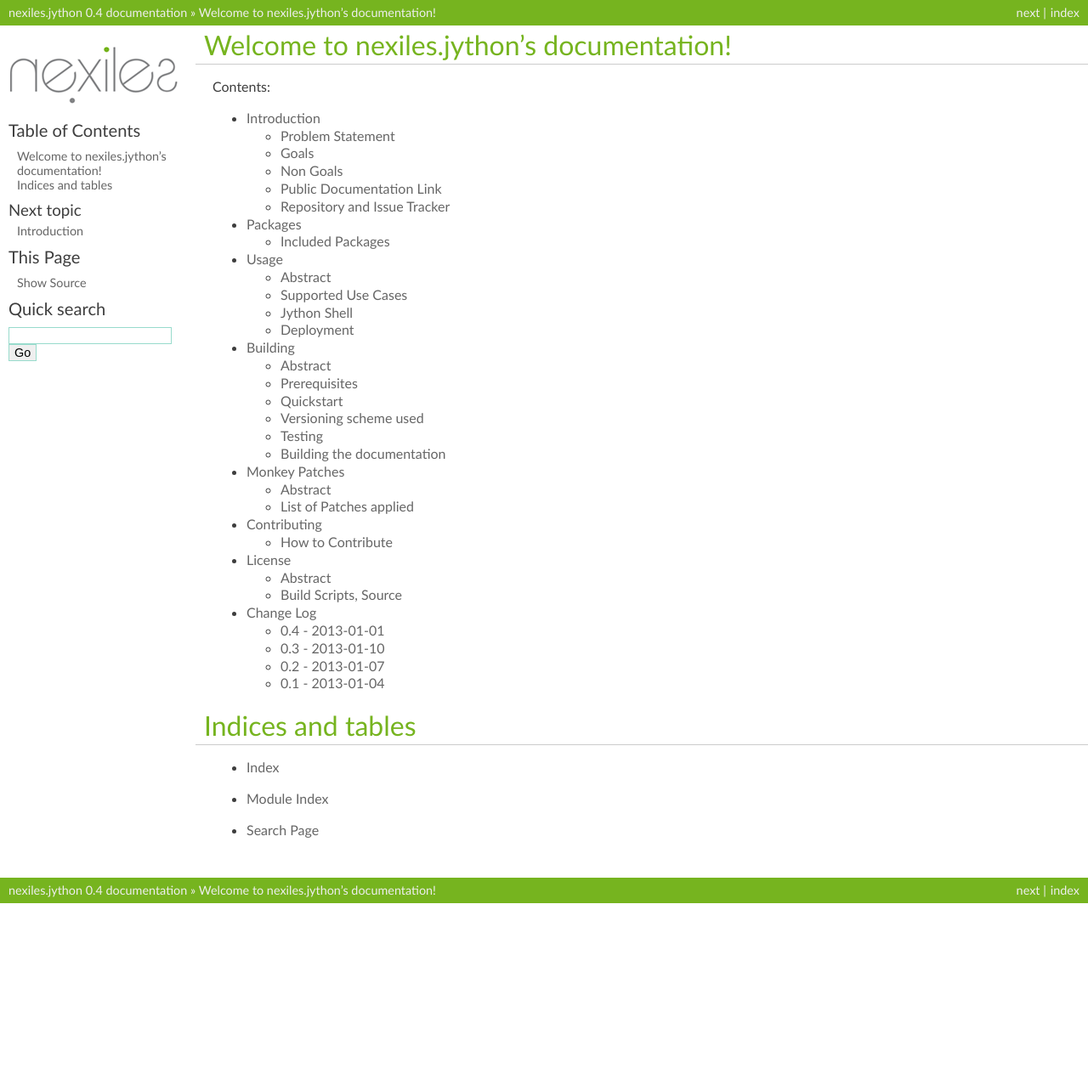
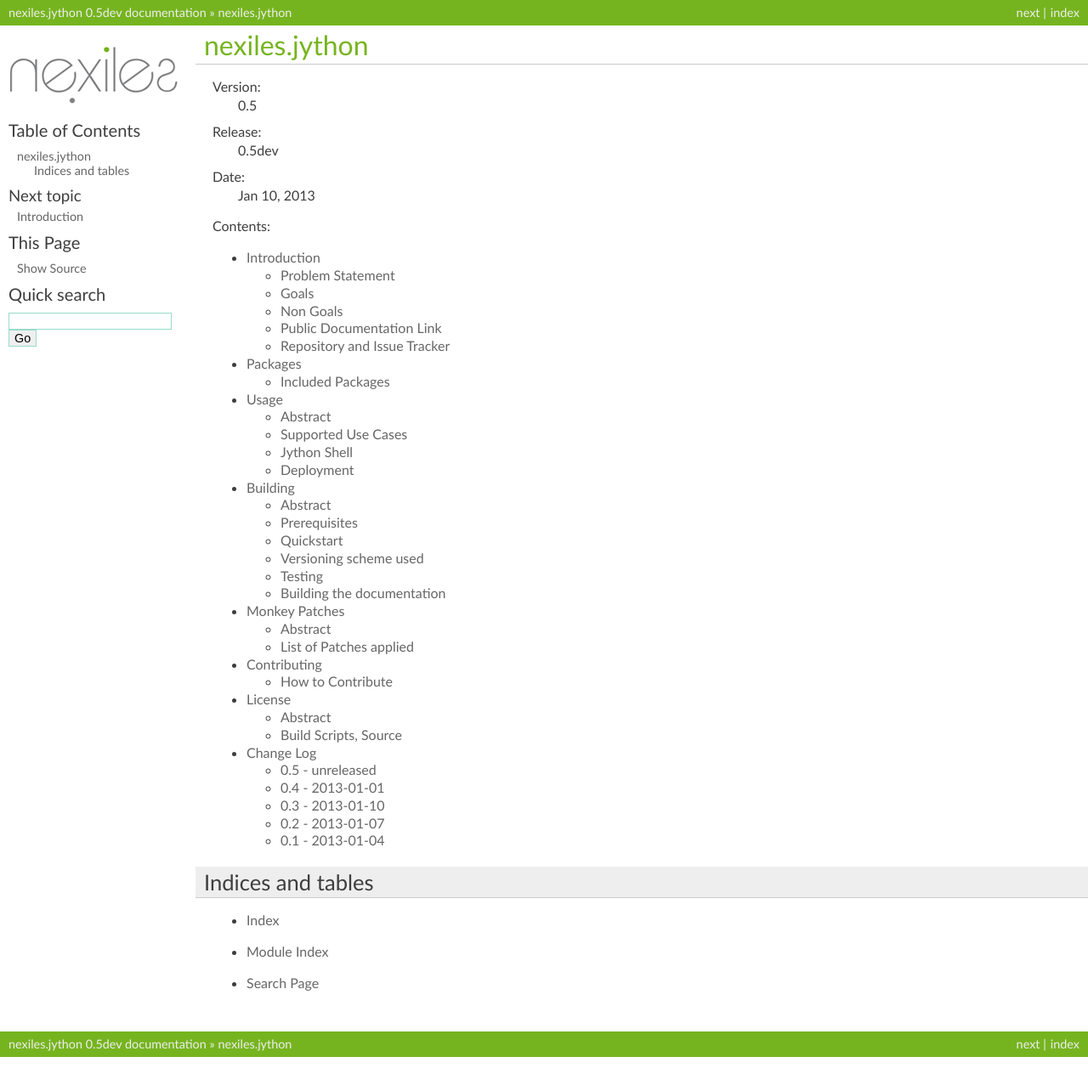
Before and after one commit to nexiles/nexiles.jython, a Sphinx documentation site: the page built from docs/index.rst, in a window 1280 px wide. Shown: the whole page at 85% size. Built offline with Sphinx 7.4.7, drawn with Linux system fonts in a browser that asks for light colours; before the commit the page ends 1096 px from its top, so only the background shows below that.

Commit message:
develop is 0.5dev now

```diff
--- a/docs/changelog.rst
+++ b/docs/changelog.rst
@@ -1,5 +1,10 @@
 Change Log
 ==========
+
+0.5 - unreleased
+----------------
+
+no changes yet
 
 0.4 - 2013-01-01
 ----------------
--- a/docs/conf.py
+++ b/docs/conf.py
@@ -48,9 +48,9 @@
 # built documents.
 #
 # The short X.Y version.
-version = '0.4'
+version = '0.5'
 # The full version, including alpha/beta/rc tags.
-release = '0.4'
+release = '0.5dev'
 
 # The language for content autogenerated by Sphinx. Refer to documentation
 # for a list of supported languages.
--- a/docs/index.rst
+++ b/docs/index.rst
@@ -1,5 +1,11 @@
-Welcome to nexiles.jython's documentation!
-==========================================
+==============
+nexiles.jython
+==============
+
+:Version: |version|
+:Release: |release|
+:Date:    |today|
+
 
 Contents:
 
```
Also changed, not shown: README.md (+1 -1 lines).
